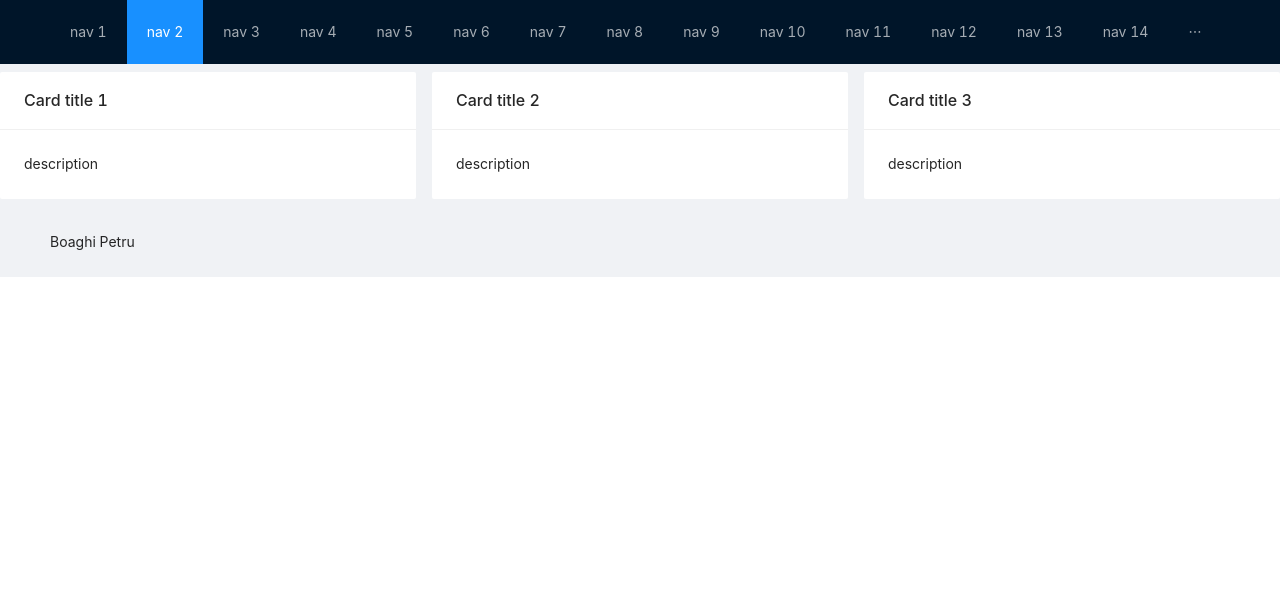
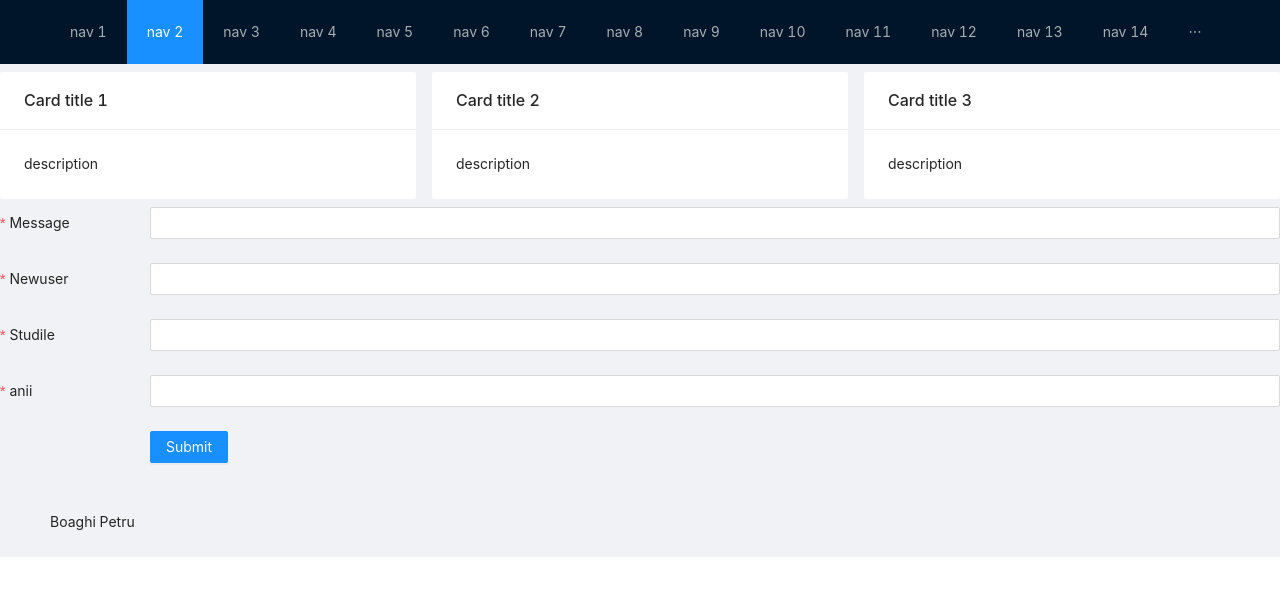
Before and after one commit to MasterRoka/tweb_boaghi, a React (Create React App) app: page / in a window 1280 px wide. Shown: the top 596 px of the page. Built offline with nearby package versions, Linux system fonts and the light colour scheme.

Commit message:
add FormPanel

```diff
--- a/src/App.tsx
+++ b/src/App.tsx
@@ -2,8 +2,8 @@ import React from 'react';
 import logo from './logo.svg';
 import './App.css';
 import 'antd/dist/antd.css'
-
 import {HeaderPanel} from "./Layot/HeaderPanel";
+import {FormPanel} from "./Layot/FormPanel";
 import Continut from "./Layot/Continut";
 import {Content, Footer, Header} from "antd/es/layout/layout";
 import {Breadcrumb, Layout, Menu} from "antd";
@@ -15,6 +15,7 @@ function App() {
             <div>
                 <Continut/>
             </div>
+            <FormPanel/>
             <Footer>Boaghi Petru</Footer>
         </Layout>
     );
--- a/src/Layot/Designe.js
+++ b/src/Layot/Designe.tsx
@@ -1,6 +1,6 @@
 import { Card, Col } from 'antd'
 
-function Designe({title, content}) {
+function Designe({title, content}:{title:string,content:string}) {
 
     return (
 
--- /dev/null
+++ b/src/Layot/FormPanel.tsx
@@ -0,0 +1,54 @@
+
+import {Form, Input, Button, Menu} from 'antd';
+import {useState} from "react";
+export const FormPanel =() =>{
+    const[message,setmessage]=useState('')
+    const[newuser,setnewuser]=useState('')
+    const[Studile,setStudile]=useState('')
+    const[anii,setanii]=useState('')
+
+    const ShowResult =()=>{
+        alert("Message:"+message+"\n"+"Newuser:"+newuser+"\n"+"Studile:"+Studile+"\n"+"Anii:"+anii)
+        console.log("Message:"+message+"\n"+"Newuser:"+newuser+"\n"+"Studile:"+Studile+"\n"+"Anii:"+anii)
+    }
+    return(
+        <Form
+            name="wrap"
+            labelCol={{ flex: '150px' }}
+            labelAlign="left"
+            labelWrap
+            wrapperCol={{ flex: 1 }}
+            colon={false}
+        >
+            <Form.Item
+                       label="Message" name="Message" rules={[{ required: true }]}>
+                <Input value={message} onChange={(e )=> setmessage(e.target.value)}
+                />
+            </Form.Item>
+
+            <Form.Item
+                       label="Newuser" name="Newuser" rules={[{ required: true }]}>
+                <Input value={newuser}  onChange={(e )=> setnewuser(e.target.value)}
+                />
+            </Form.Item>
+            <Form.Item
+                label="Studile"  name="Studile"   rules={[{ required: true }]}>
+                <Input   value={Studile} onChange={(e )=> setStudile(e.target.value)}
+                />
+            </Form.Item>
+            <Form.Item
+                       label="anii"  name="anii"   rules={[{ required: true }]}>
+                <Input  type="number" value={anii} onChange={(e )=> setanii(e.target.value)}
+                />
+            </Form.Item>
+            <Form.Item label=" ">
+
+                <Button
+                        onClick={ShowResult}  type="primary" htmlType="submit">
+                    Submit
+                </Button>
+
+            </Form.Item>
+        </Form>
+    )
+}
```
